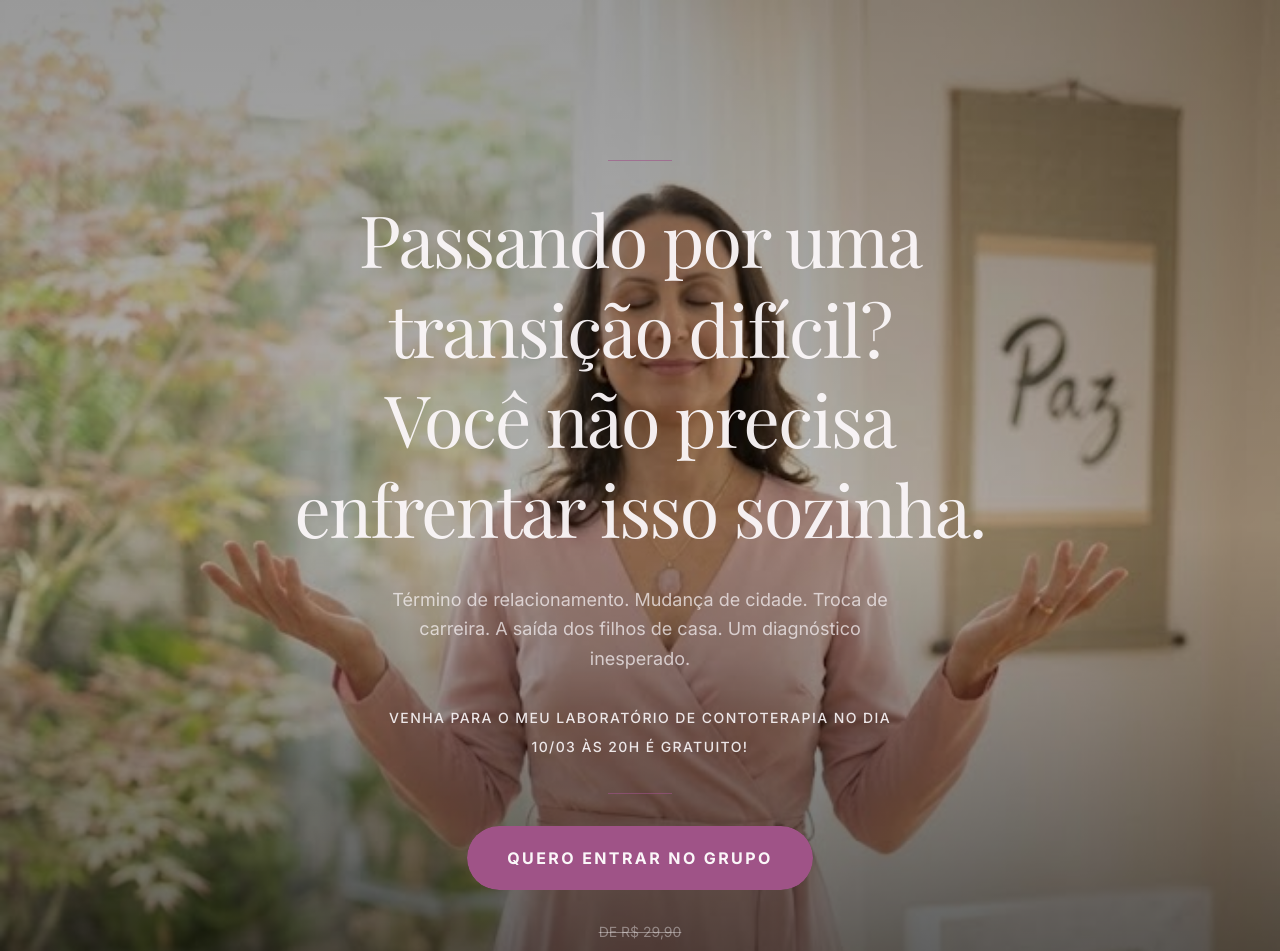
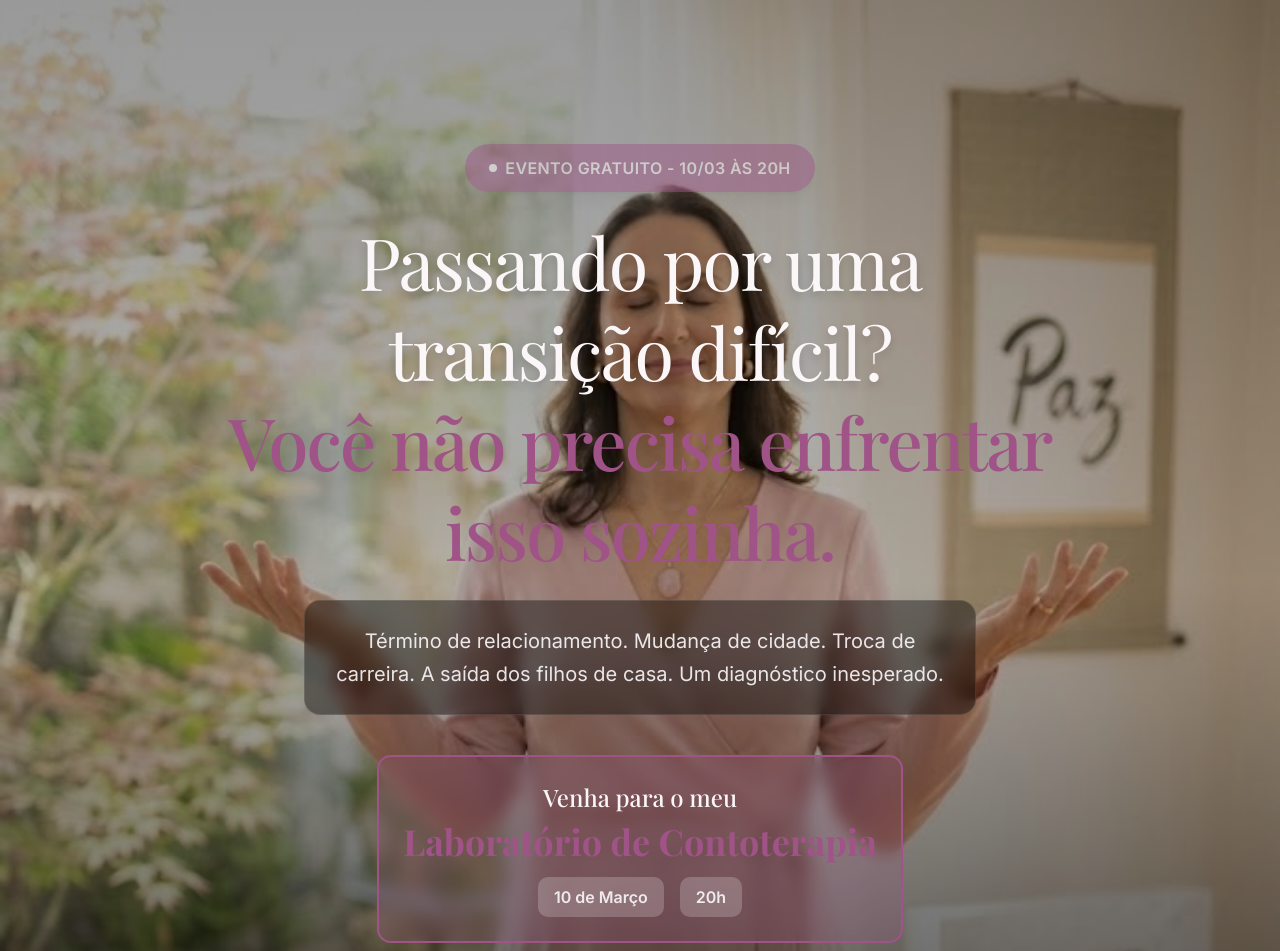
Before and after one commit to alessandro-campos-dev/v0-lab-contoterapia, a Next.js app: page / in a window 1280 px wide. Shown: the top 951 px of the page. Built offline with nearby package versions, Linux system fonts and the light colour scheme; a web font is replaced by a local one.

Commit message:
feat: enhance hero section with animated badge and layout changes
Add animated date badge, dual-color title, semi-transparent card, and special free text emphasis.

Co-authored-by: Alessandro Augusto de Oliveira Campos <215302746+alessandro-campos-dev@users.noreply.github.com>

```diff
--- a/components/hero-section.tsx
+++ b/components/hero-section.tsx
@@ -19,40 +19,57 @@ export function HeroSection() {
       </div>
 
       {/* Content */}
-      <div className="relative z-10 flex flex-col items-center justify-center gap-8 px-6 py-20 text-center max-w-4xl mx-auto mt-20">
-        {/* Decorative line */}
-        <div className="w-16 h-px bg-primary/60" />
+      <div className="relative z-10 flex flex-col items-center justify-center gap-6 px-6 py-20 text-center max-w-4xl mx-auto mt-16">
+
+        {/* Badge de evento */}
+        <div className="inline-flex items-center gap-2 bg-primary/90 text-primary-foreground px-6 py-3 rounded-full shadow-lg animate-pulse">
+          <span className="w-2 h-2 bg-white rounded-full" />
+          <span className="font-semibold text-sm md:text-base uppercase tracking-wide">
+            {"Evento Gratuito - 10/03 às 20h"}
+          </span>
+        </div>
 
         {/* Main headline */}
         <h1 className="font-serif text-4xl md:text-6xl lg:text-7xl leading-tight tracking-tight text-balance">
-          <span className="text-primary-foreground/95">
-            {"Passando por uma transição difícil? Você não precisa enfrentar isso sozinha."}
+          <span className="text-primary-foreground drop-shadow-lg">
+            {"Passando por uma transição difícil?"}
+          </span>
+          <br />
+          <span className="text-primary font-medium">
+            {"Você não precisa enfrentar isso sozinha."}
           </span>
         </h1>
 
-        {/* Subtitle */}
-        <p className="text-base md:text-lg text-primary-foreground/70 max-w-lg leading-relaxed">
-          {"Término de relacionamento. Mudança de cidade. Troca de carreira. A saída dos filhos de casa. Um diagnóstico inesperado."}
-          <br />
-          <br />
-          <span className="font-medium text-primary-foreground/90 uppercase text-sm tracking-widest">
-            {"Venha para o meu Laboratório de Contoterapia no dia 10/03 às 20h é Gratuito!"}
-          </span>
-        </p>
+        {/* Subtitle com destaque */}
+        <div className="bg-black/40 backdrop-blur-sm rounded-2xl p-6 max-w-2xl border border-white/10">
+          <p className="text-lg md:text-xl text-primary-foreground/90 leading-relaxed">
+            {"Término de relacionamento. Mudança de cidade. Troca de carreira. A saída dos filhos de casa. Um diagnóstico inesperado."}
+          </p>
+        </div>
 
-        {/* Decorative line */}
-        <div className="w-16 h-px bg-primary/60" />
+        {/* CTA destacado com informação do evento */}
+        <div className="flex flex-col items-center gap-4 mt-4">
+          <div className="bg-primary/20 border-2 border-primary rounded-xl p-6 backdrop-blur-sm">
+            <p className="text-xl md:text-2xl font-serif text-primary-foreground font-medium mb-2">
+              {"Venha para o meu"}
+            </p>
+            <p className="text-2xl md:text-4xl font-serif text-primary font-bold mb-4">
+              {"Laboratório de Contoterapia"}
+            </p>
+            <div className="flex items-center justify-center gap-4 text-primary-foreground/90">
+              <span className="bg-white/20 px-4 py-2 rounded-lg font-semibold">
+                {"10 de Março"}
+              </span>
+              <span className="bg-white/20 px-4 py-2 rounded-lg font-semibold">
+                {"20h"}
+              </span>
+            </div>
+          </div>
 
-        {/* CTA */}
-        <CTAButton />
+          <CTAButton />
 
-        {/* Price */}
-        <div className="flex flex-col items-center gap-1">
-          <span className="text-primary-foreground/40 text-sm line-through">
-            {"DE R$ 29,90"}
-          </span>
-          <span className="text-primary text-lg font-semibold tracking-wide">
-            {"ENTRADA GRATUITA"}
+          <span className="text-primary text-xl font-bold tracking-wide bg-primary/20 px-6 py-2 rounded-full">
+            {"100% GRATUITO"}
           </span>
         </div>
       </div>
```
